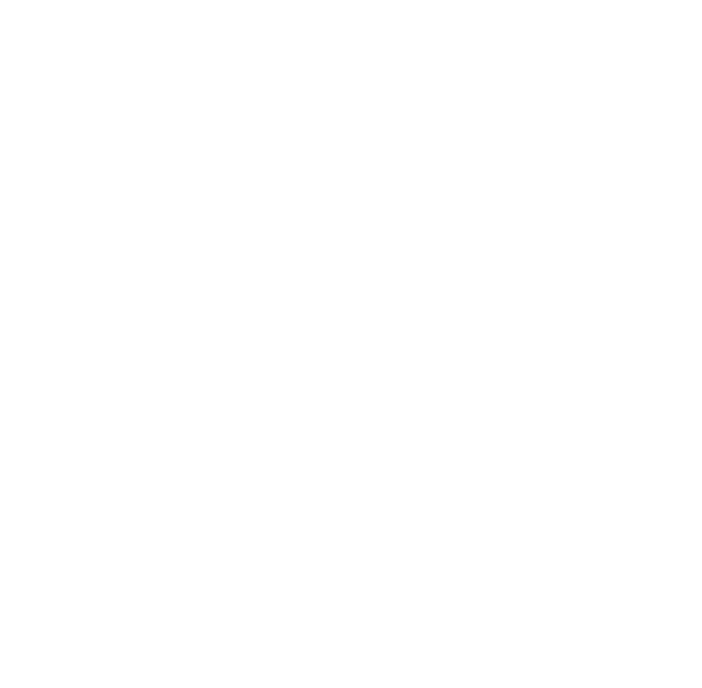
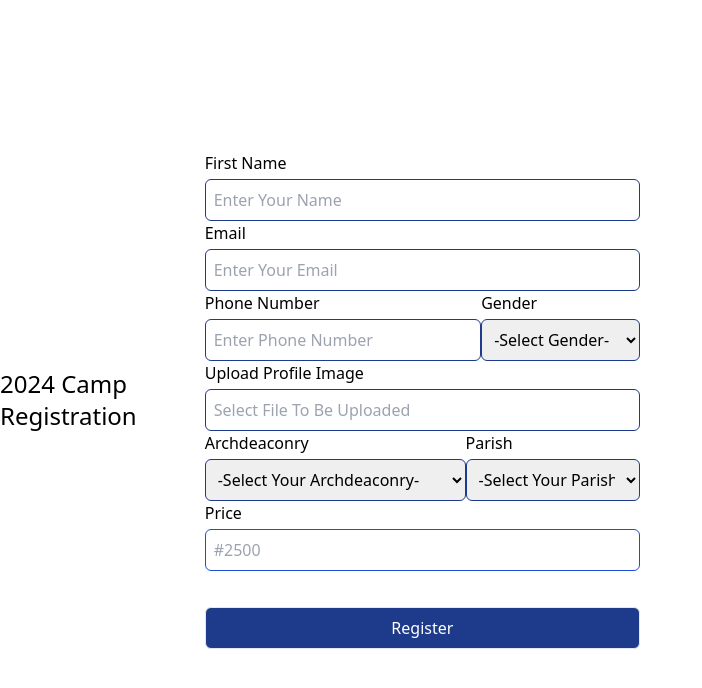
Before and after one commit to DLWYC/DLWYC-Website-Frontend, a React (Vite) app: page /registration in a window 1280 px wide. Before the commit this address had no page. Shown: the top 688 px of the page, without its empty margins (0-702 px from the left). Built offline with nearby package versions, Linux system fonts and the light colour scheme; a web font is replaced by a local one.

Commit message:
initail commit

```diff
--- a/src/App.jsx
+++ b/src/App.jsx
@@ -1,19 +1,24 @@
 import './App.css'
 import { BrowserRouter as Router, Routes, Route } from 'react-router-dom'
+import HomePage from './pages/Home/Home'
+import Registration from './pages/Registration/Registration'
 
 // Pages
-import HomePage from './pages/Home/home'
+
 
 function App() {
 
   return (
+
     <div>
       <Router>
           <Routes>
             <Route path='/' element={<HomePage />} />
+            <Route path='/registration' element={<Registration />} />
           </Routes>
       </Router>
     </div>
+
   )
 }
 
--- a/src/components/Nav_Bar/Nav_Bar.jsx
+++ b/src/components/Nav_Bar/Nav_Bar.jsx
@@ -1,11 +1,11 @@
-import Logo from "../../assets/logo.png";
+import Logo from "../../assets/main_logo.svg";
 
 const NavBar = () => {
   return (
     <div>
       <nav className="bg-white text-[#1e1e1ea2]">
         <a href="">
-          <img src={Logo} alt="" className="w-11" />
+          <img src={Logo} alt="" className="w-30px]" />
         </a>
 
           <ul className="space-x-2">
@@ -22,7 +22,7 @@
               <a href="/gallery" className="text-gray-600">Gallery</a>
             </li>
             <li>
-              <a href="/gallery" className="text-gray-600">Gallery</a>
+              <a href="/registration" className="text-gray-600">Registration</a>
             </li>
             <li>
               <a href="/gallery" className="text-gray-600">Gallery</a>
--- /dev/null
+++ b/src/pages/Registration/Registration.jsx
@@ -0,0 +1,108 @@
+import Logo from "../../assets/main_logo.svg";
+import Nav_Bar from "../../components/Nav_Bar/Nav_Bar"
+
+export default function Registration() {
+    return (
+        <div className="flex w-full h-screen ">
+            {/* <Nav_Bar /> */}
+
+           <div className="w-full flex items-center justify-center lg:w-1/2">
+                <h1 className="text-2xl">
+                    2024 <span>Camp</span> Registration
+                </h1>
+                <div>
+                    <div>
+                       <label>First Name</label>
+                        <input
+                        className="w-full border border-blue-900 rounded-md p-2 mt-1"
+                        placeholder="Enter Your Name"
+                        />
+                    </div>
+
+                    <div>
+                       <label>Email</label>
+                        <input
+                        className="w-full border border-blue-900 rounded-md p-2 mt-1"
+                        placeholder="Enter Your Email"
+                        />
+                    </div>
+
+                    <div className="flex">
+                        <div>
+                            <label>Phone Number</label>
+                            <input
+                            className="w-full border border-blue-900 rounded-md p-2 mt-1 "
+                            placeholder="Enter Phone Number"
+                            />
+                        </div>
+
+                        <div>
+                            <label>Gender</label>
+
+                            <select className="w-full border border-blue-900 rounded-md p-2 mt-1 gap"
+                                name="gender" id="gender">
+                                <option value="">-Select Gender-</option>
+                                <option value="Male">Male</option>
+                                <option value="Female">Female</option>
+                                <option value="Other">Other</option>
+                            </select>
+                        </div>
+                    </div>
+                    <div>
+                        <label>Upload Profile Image</label>
+                        <input
+                        className="w-full border border-blue-900 rounded-md p-2 mt-1"
+                        placeholder="Select File To Be Uploaded"
+                        />
+                    </div>
+
+                    <div className="flex">
+                        <div>
+                            <label>Archdeaconry</label>
+                            <select className="w-full border border-blue-900 rounded-md p-2 mt-1"
+                                name="Archdeaconry" id="Archdeaconry">
+                                <option value="">-Select Your Archdeaconry-</option>
+                                <option value="Lagos">Lagos</option>
+                                <option value="Lagos">Lagos</option>
+                                <option value="Lagos">Other</option>
+                            </select>
+                        </div>
+
+                        <div>
+                            <label>Parish</label>
+
+                            <select className="w-full border border-blue-900 rounded-md p-2 mt-1"
+                                name="gender" id="gender">
+                                <option value="">-Select Your Parish-</option>
+                                <option value="Male">Male</option>
+                                <option value="Female">Female</option>
+                                <option value="Other">Other</option>
+                            </select>
+                        </div>
+                    </div>
+                    <div>
+                        <label>Price </label>
+                        <input
+                        className="w-full border border-blue-700 rounded-md p-2 mt-1"
+                        placeholder="#2500"
+                        />
+                    </div>
+
+                    <button className="w-full border bg-blue-900 rounded-md p-2 mt-9 text-white">
+                        Register
+                    </button>
+
+
+                </div>
+
+           </div>
+
+           <div className="hiddden lg:flex h-full items-center justify-center bg-gray-200">
+                <div className="">
+
+                </div>
+           </div>
+
+        </div>
+    )
+}
```
